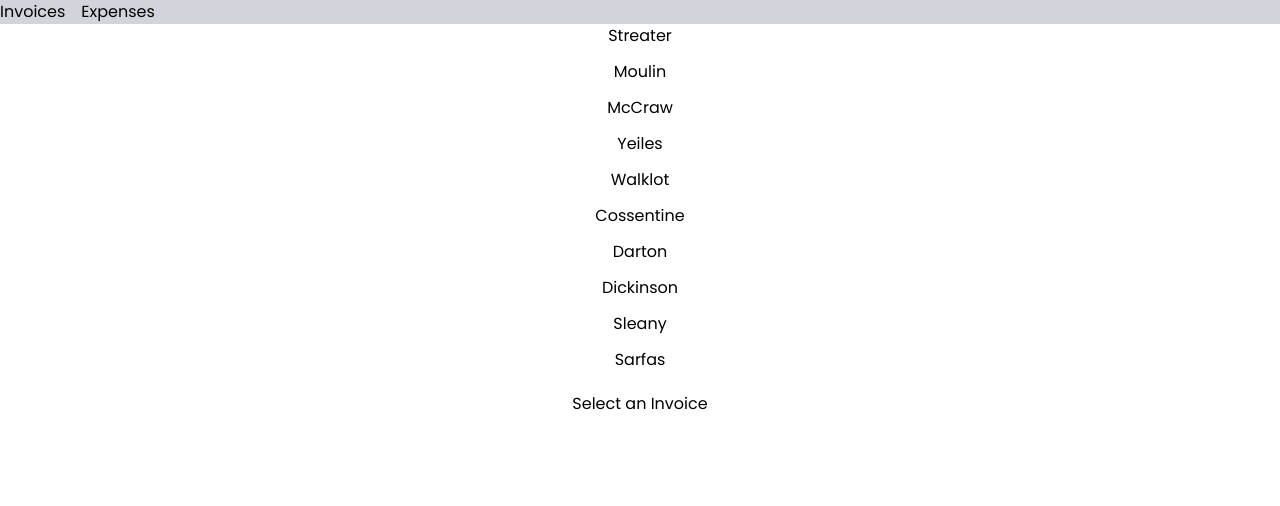
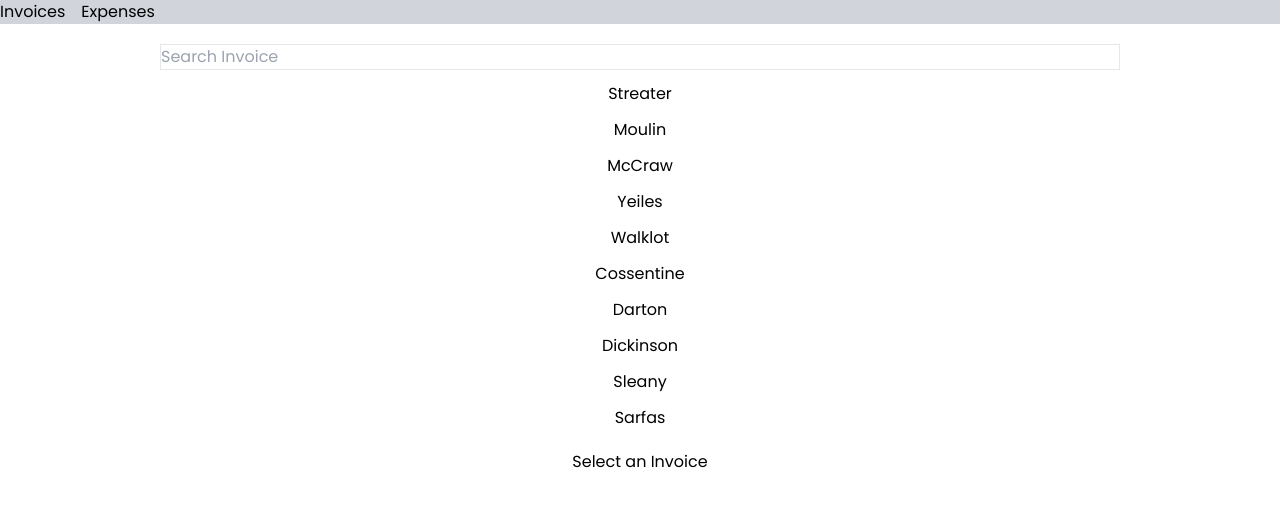
Before and after one commit to Zyar3k/react-router-v6-practice__frontend, a React (Create React App) app: page /invoices in a window 1280 px wide. Shown: the top 506 px of the page. Built offline with nearby package versions, Linux system fonts and the light colour scheme.

Commit message:
Search parameters

```diff
--- a/src/components/Invoices.jsx
+++ b/src/components/Invoices.jsx
@@ -1,20 +1,40 @@
 import React from "react";
-import { Link, NavLink, Outlet } from "react-router-dom";
+import { Link, NavLink, Outlet, useSearchParams } from "react-router-dom";
 import { getInvoices } from "./data";
 
 const Invoices = () => {
+  const [searchParams, setSearchParams] = useSearchParams();
   let invoices = getInvoices();
   const activeClassName = "text-red-400 bg-gray-200";
+
+  function onInputChange(e) {
+    let filter = e.target.value;
+    if (filter) {
+      setSearchParams({ filter });
+    } else {
+      setSearchParams({});
+    }
+  }
   return (
     <main className="text-center">
       <div className="flex flex-col gap-3">
-        {invoices.map((invoice, index) => (
+        <input
+          type="text"
+          className="border w-3/4 mx-auto mt-5"
+          placeholder="Search Invoice"
+          value={searchParams.get("filter") || ""}
+          onChange={onInputChange}
+        />
+        {invoices
+          .filter((invoice) => {
+            let filter = searchParams.get("filter");
+            if (!filter) return true;
+            let name = invoice.last_name.toLowerCase();
+            return name.startsWith(filter.toLowerCase());
+          })
+          .map((invoice, index) => (
             <NavLink
-            // style={({ isActive }) => {
-            //   return { color: isActive ? "red" : "" };
-            // }}
               className={({ isActive }) => (isActive ? activeClassName : "")}
-            // className="bg-gray-200"
               to={`/invoices/${invoice.number}`}
               key={index}
             >
```
Lines whose indentation alone changed are shown as unchanged.
